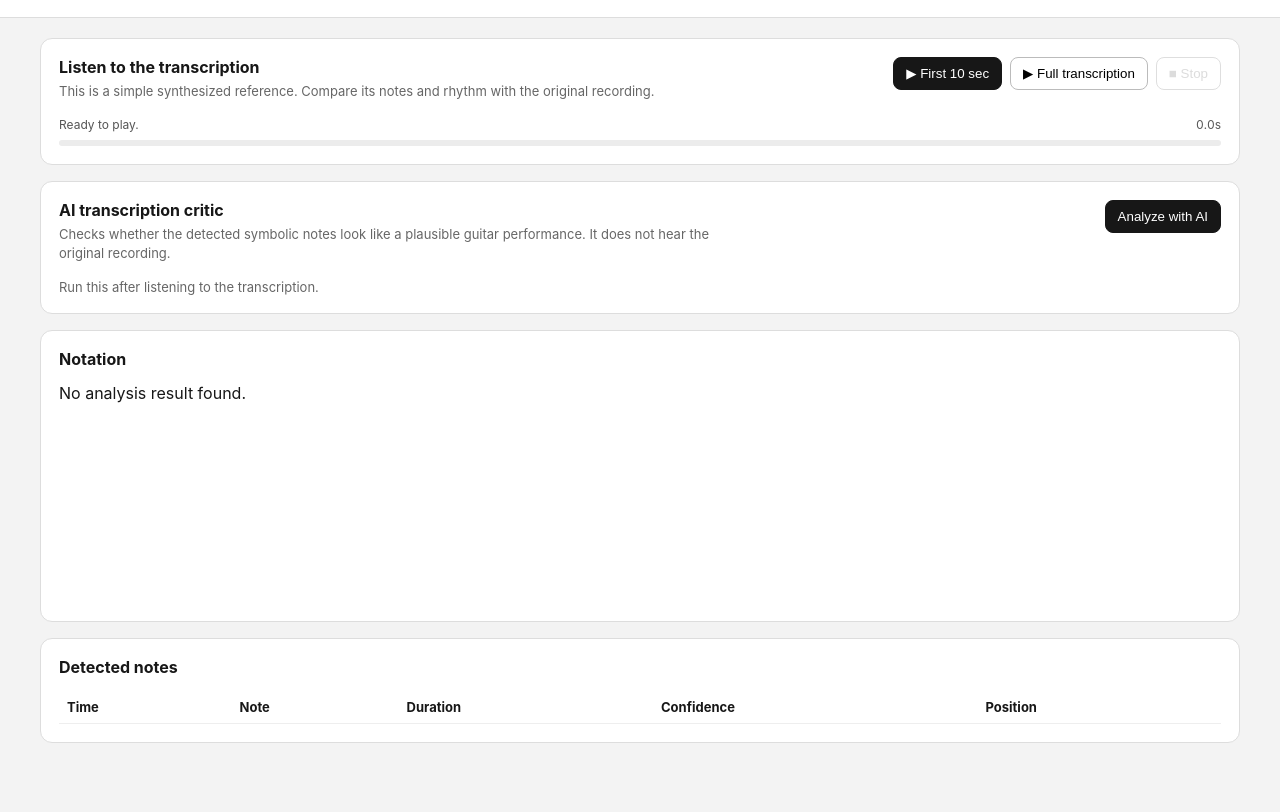
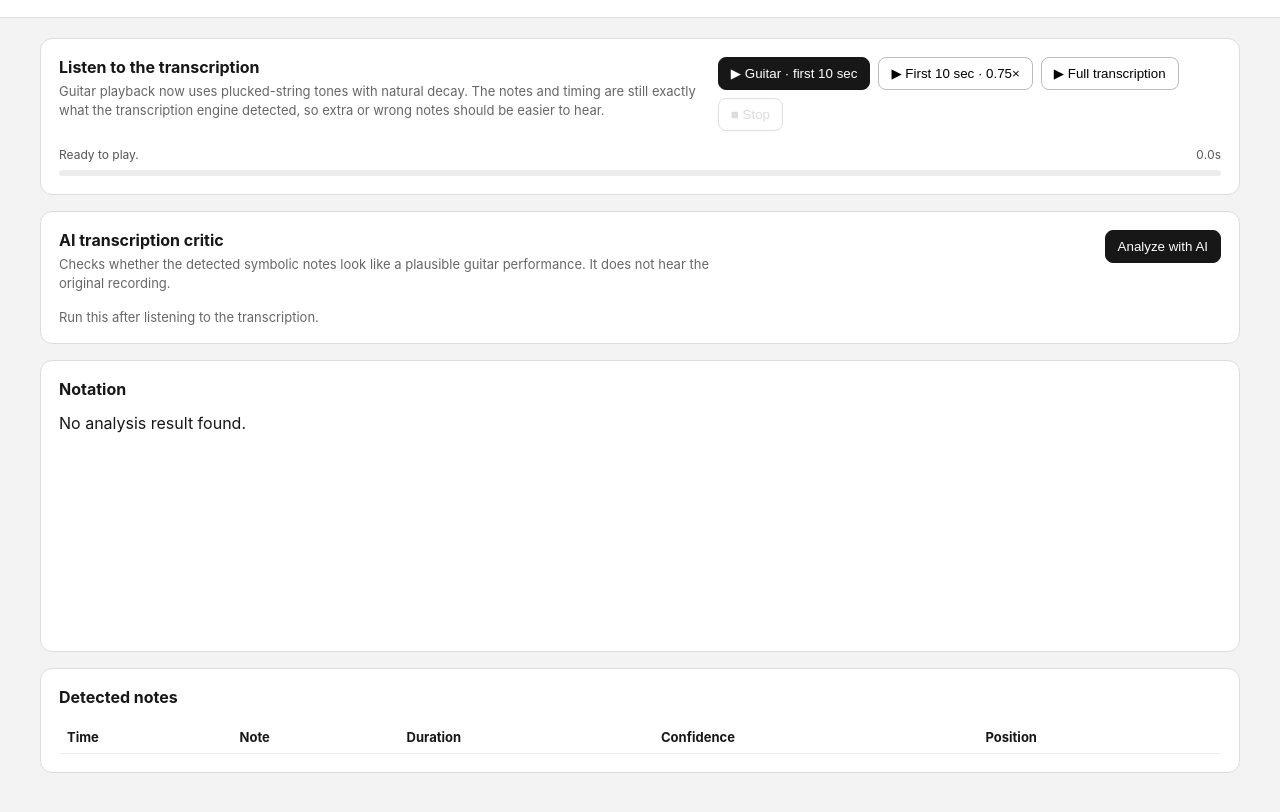
Before and after one commit to WasanthaK/youtube-music-notes, a website built with Vite: page extension/result.html in a window 1280 px wide. Shown: the part 56-868 px from the top of the page. Built offline with nearby package versions, Linux system fonts and the light colour scheme.

Commit message:
Add improved guitar playback controls

```diff
--- a/extension/result.html
+++ b/extension/result.html
@@ -23,10 +23,11 @@
       <div class="playbackHeader">
         <div>
           <h2>Listen to the transcription</h2>
-          <p class="helper">This is a simple synthesized reference. Compare its notes and rhythm with the original recording.</p>
+          <p class="helper">Guitar playback now uses plucked-string tones with natural decay. The notes and timing are still exactly what the transcription engine detected, so extra or wrong notes should be easier to hear.</p>
         </div>
         <div class="playbackActions">
-          <button id="playTen" class="primary">▶ First 10 sec</button>
+          <button id="playTen" class="primary">▶ Guitar · first 10 sec</button>
+          <button id="playTenSlow">▶ First 10 sec · 0.75×</button>
           <button id="playAll">▶ Full transcription</button>
           <button id="stopPlayback" disabled>■ Stop</button>
           <button id="openOriginal" hidden>Open original sample ↗</button>
```
